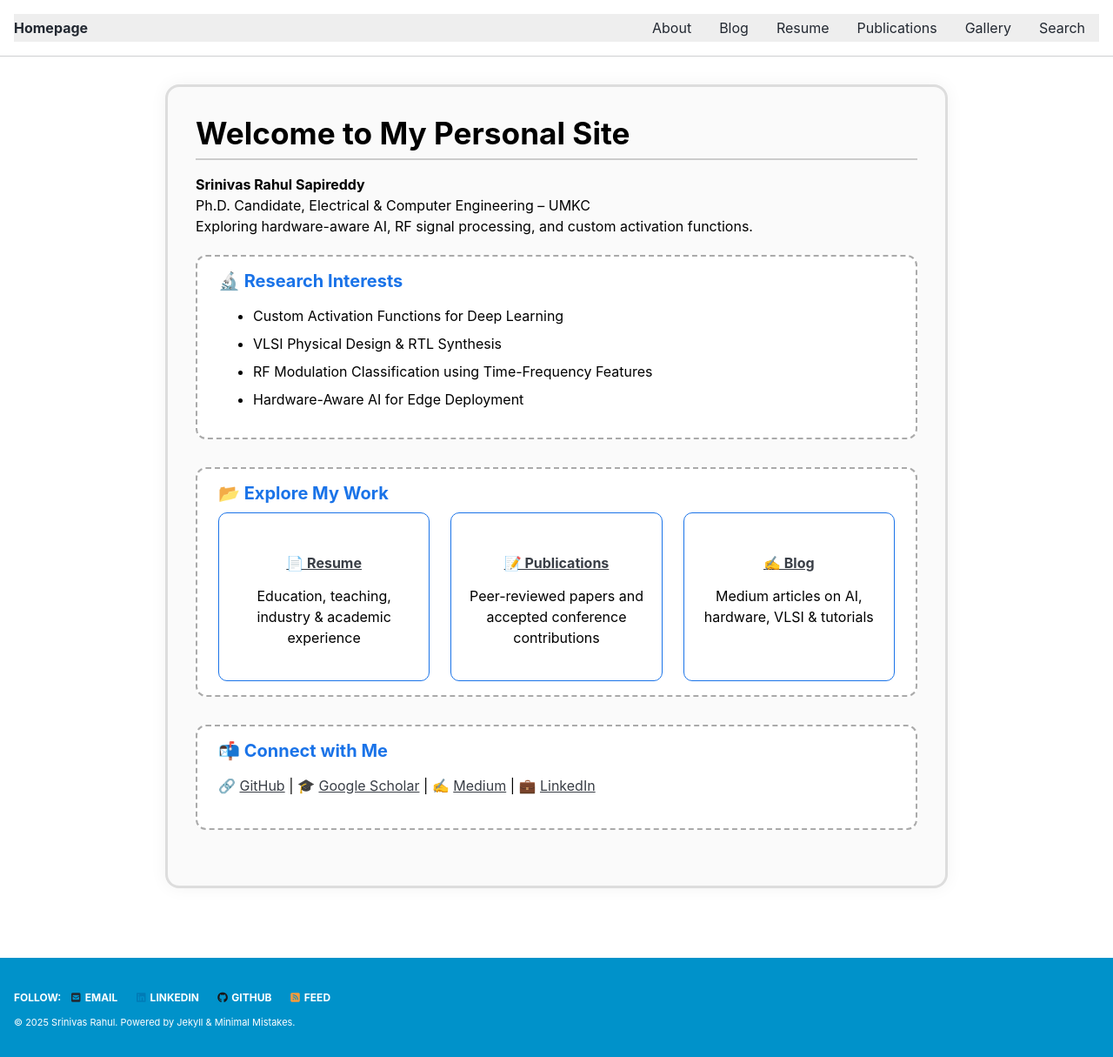
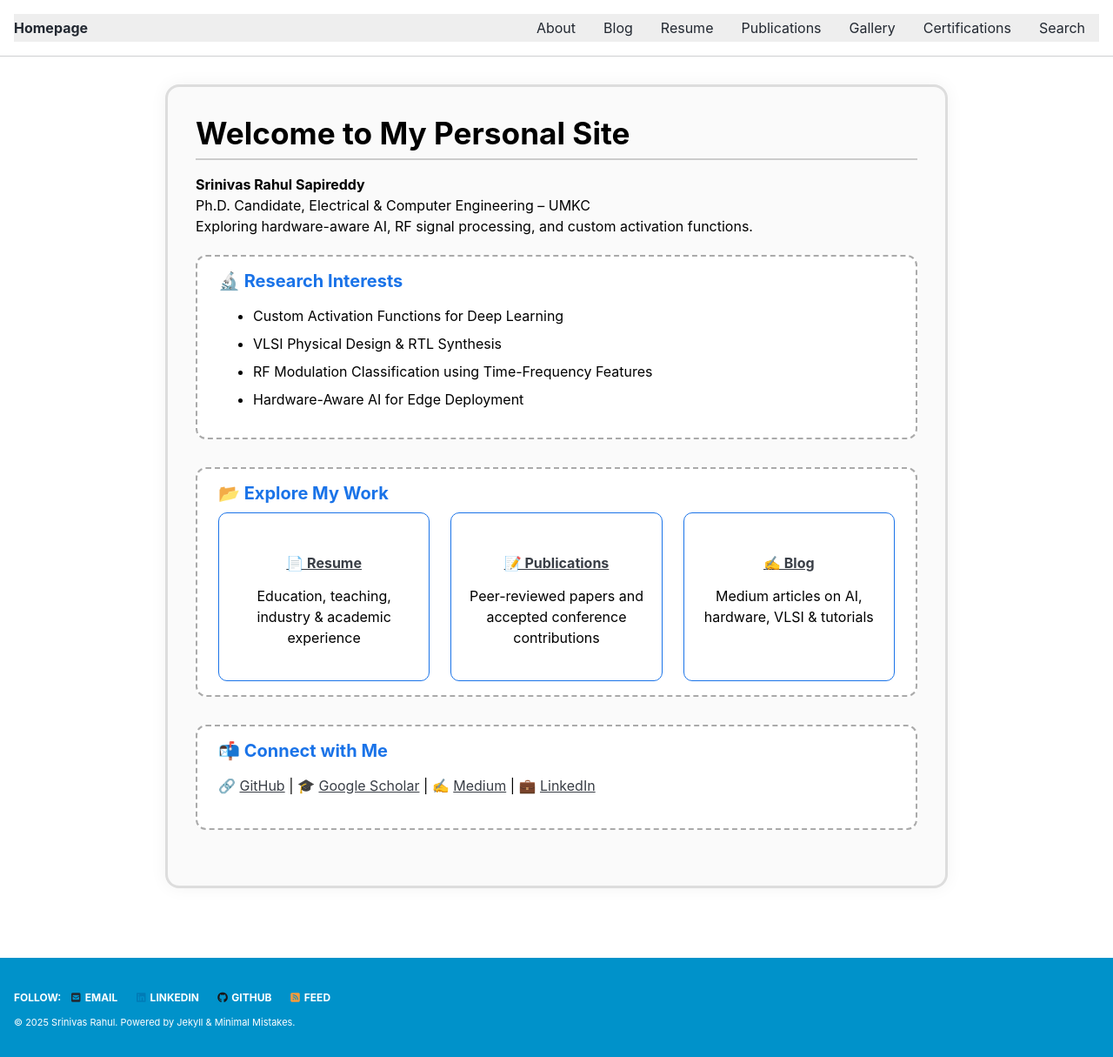
Before and after one commit to srsapireddy/srsapireddy.github.io, a Jekyll site: the page built from index.html, in a window 1280 px wide. Shown: the whole page at 87% size. Built offline with Jekyll 4.4.1, drawn with Linux system fonts in a browser that asks for light colours; cached includes are drawn as plain includes; nearby versions of some CDN libraries; the list of posts is cut into pages by our own code.

Commit message:
Update navigation.yml

```diff
--- a/_data/navigation.yml
+++ b/_data/navigation.yml
@@ -10,6 +10,8 @@ main:
     url: /publications/
   - title: "Gallery"
     url: /gallery/
+  - title: "Certifications"
+    url: /certifications/
   - title: "Search"
     url: /search/
   # - title: "About"
```
